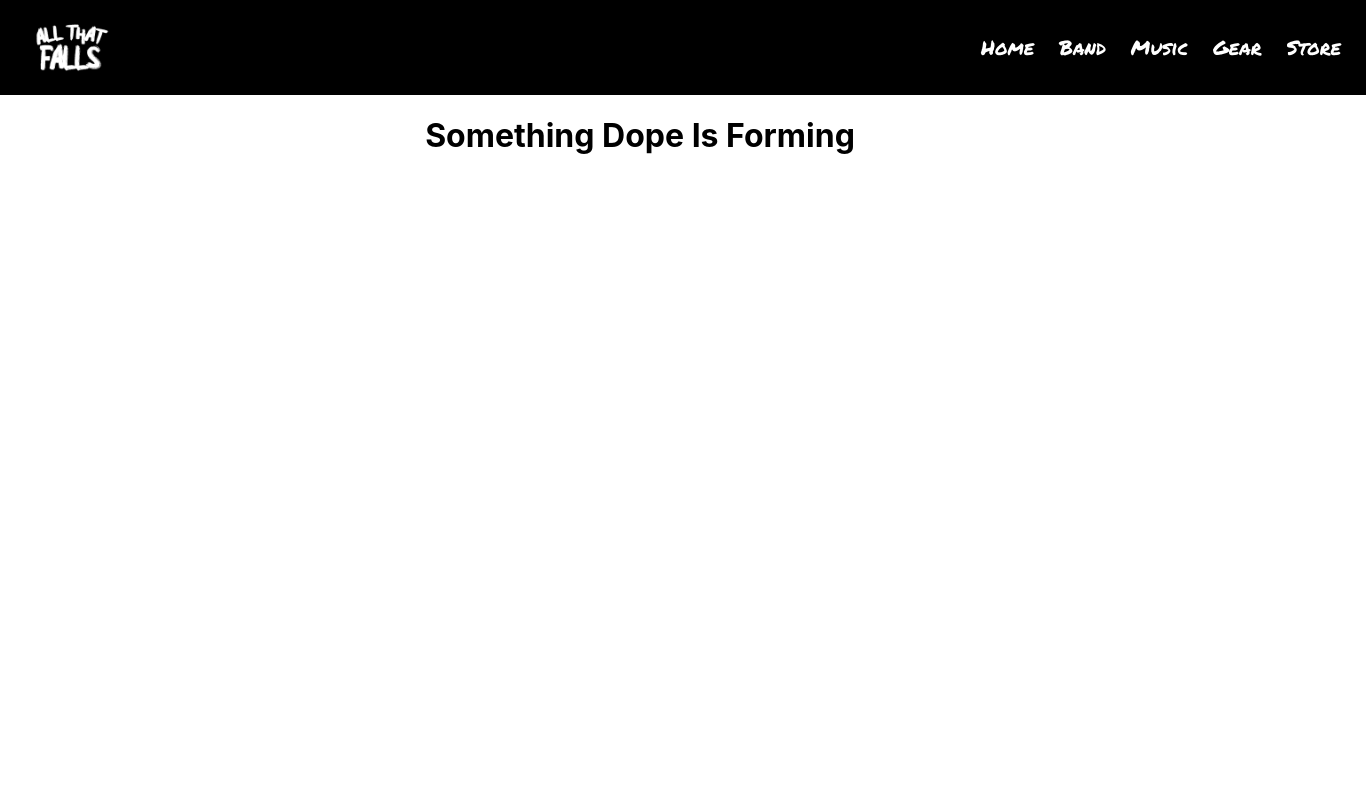
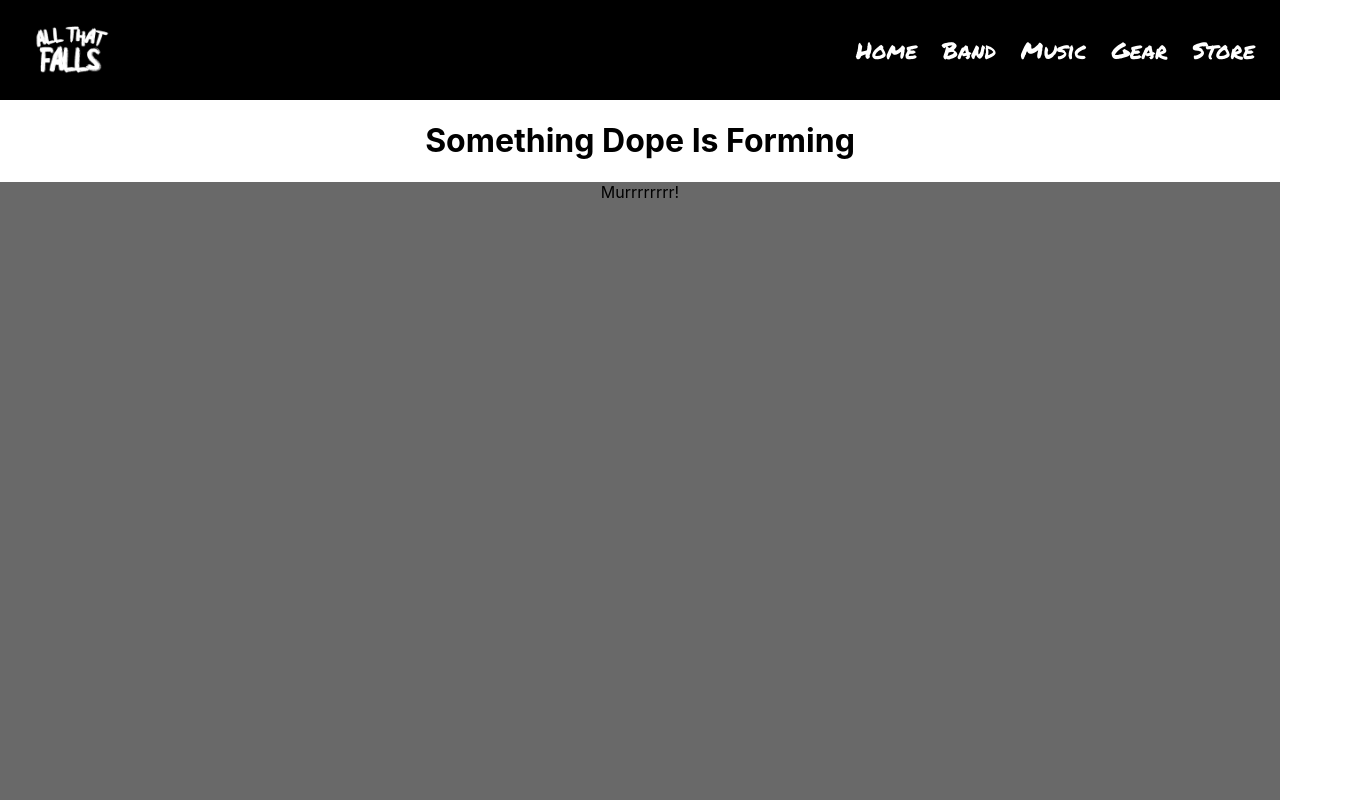
Before and after one commit to cubbymcbride/allthatfalls, a React (Create React App) app: page /#/band in a window 1280 px wide. Shown: the top 800 px of the page, 1366 px wide, since content can reach past the window. Built offline with nearby package versions, Linux system fonts and the light colour scheme; what redux-promise-middleware would draw is missing.

Commit message:
4:40pm commit

```diff
--- a/src/App.js
+++ b/src/App.js
@@ -1,18 +1,26 @@
 import React from 'react';
-import './App.css';
-import { HashRouter as Router, Route, Switch } from 'react-router-dom'
-import { connect } from 'react-redux'
-import Nav from './components/Nav/Nav'
+import routes from "./Routes";
+import axios from "axios";
+import Nav from "./components/Nav/Nav";
+import "./App.css";
 
 function App() {
   return (
     <div className="App">
-      <Router>
-        <Nav></Nav>
+      <Nav></Nav>
       <h1>Something Dope Is Forming</h1>
-      </Router>
+      {routes}
     </div>
   );
 }
 
+let styles = {
+  bg: {
+    backgroundColor: '#696969',
+    height: '100vh',
+    width: '100vw'
+
+  }
+}
+
 export default App;
--- a/src/Routes.js
+++ b/src/Routes.js
@@ -1,9 +1,19 @@
 import React from "react";
 import { Switch, Route } from "react-router-dom";
-import Nav from  './components/Nav/Nav'
+import Band from './components/Band/band'
+import Gear from './components/Gear/gear'
+import Home from './components/Home/home'
+import Music from './components/Music/music'
+import Store from './components/Store/store'
+import Login from './components/Login/login'
 
 export default (
     <Switch>
-        <Route/>
+    <Route exact path="/band" component={Band} />
+    <Route exact path="/gear" component={Gear} />
+    <Route exact path="/" component={Home} />
+    <Route exact path="/music" component={Music} />
+    <Route exact path="/store" component={Store} />
+    <Route exact path="/login" component={Login} />
     </Switch>
 )
--- /dev/null
+++ b/src/components/Band/band.js
@@ -0,0 +1,19 @@
+import React, { Component } from 'react'
+import blackT from '../../images/ATFLogoBlackTransparent.png'
+
+
+export default class Band extends Component {
+  render () {
+    return <div style={styles.bg} >
+      Murrrrrrrr! {this.props.name}
+    </div>
+  }
+}
+
+let styles = {
+  bg: {
+    backgroundColor: '#696969',
+    height: '100vh',
+    width: '100vw',
+  }
+}
--- /dev/null
+++ b/src/components/Gear/gear.js
@@ -0,0 +1,20 @@
+import React, { Component } from 'react'
+import blackT from '../../images/ATFLogoBlackTransparent.png'
+
+
+export default class Gear extends Component {
+  render () {
+    return <div style={styles.bg}>
+      Yeet! {this.props.name}
+    </div>
+  }
+}
+
+let styles = {
+  bg: {
+    backgroundColor: '#696969',
+    height: '100vh',
+    width: '100vw'
+
+  }
+}
--- /dev/null
+++ b/src/components/Home/home.js
@@ -0,0 +1,20 @@
+import React, { Component } from 'react'
+import blackT from '../../images/ATFLogoBlackTransparent.png'
+
+
+export default class Home extends Component {
+  render () {
+    return <div style={styles.bg}>
+      SKRT! {this.props.name}
+    </div>
+  }
+}
+
+let styles = {
+  bg: {
+    backgroundColor: '#696969',
+    height: '100vh',
+    width: '100vw'
+
+  }
+}
--- /dev/null
+++ b/src/components/Login/login.js
@@ -0,0 +1,20 @@
+import React, { Component } from 'react'
+import blackT from '../../images/ATFLogoBlackTransparent.png'
+
+
+export default class Login extends Component {
+  render () {
+    return <div style={styles.bg}>
+      You Won't! {this.props.name}
+    </div>
+  }
+}
+
+let styles = {
+  bg: {
+    backgroundColor: '#696969',
+    height: '100vh',
+    width: '100vw'
+
+  }
+}
--- /dev/null
+++ b/src/components/Music/music.js
@@ -0,0 +1,20 @@
+import React, { Component } from 'react'
+import blackT from '../../images/ATFLogoBlackTransparent.png'
+
+
+export default class Music extends Component {
+  render () {
+    return <div style={styles.bg}>
+      Seriously this sucks! {this.props.name}
+    </div>
+  }
+}
+
+let styles = {
+  bg: {
+    backgroundColor: '#696969',
+    height: '100vh',
+    width: '100vw'
+
+  }
+}
--- a/src/components/Nav/Nav.js
+++ b/src/components/Nav/Nav.js
@@ -33,8 +33,8 @@ let styles = {
     margin: 0,
     paddingTop: 10,
     paddingBottom: 10,
-    height: 75,
-    width: 1366,
+    height: '10vh',
+    width: '100vw',
     display: 'flex',
     justifyContent: 'space-between',
     alignItems: 'center',
@@ -43,7 +43,7 @@ let styles = {
     textDecoration: "none",
     padding: 25,
     paddingLeft: 0,
-    fontSize: 20,
+    fontSize: 23,
     color: 'white',
     fontFamily: 'Permanent Marker, cursive',
   }
--- /dev/null
+++ b/src/components/Store/store.js
@@ -0,0 +1,20 @@
+import React, { Component } from 'react'
+import blackT from '../../images/ATFLogoBlackTransparent.png'
+
+
+export default class Store extends Component {
+  render () {
+    return <div style={styles.bg}>
+      Sike! {this.props.name}
+    </div>
+  }
+}
+
+let styles = {
+  bg: {
+    backgroundColor: '#696969',
+    height: '100vh',
+    width: '100vw'
+
+  }
+}
--- a/src/index.js
+++ b/src/index.js
@@ -3,12 +3,15 @@ import ReactDOM from 'react-dom';
 import './index.css';
 import App from './App';
 import * as serviceWorker from './serviceWorker';
+import { HashRouter } from "react-router-dom";
 import store from './redux/store'
 import { Provider } from 'react-redux'
 
 ReactDOM.render(
 <Provider store={store}>
+<HashRouter>
 <App />
+</HashRouter>
 </Provider>, document.getElementById('root'));
 
 // If you want your app to work offline and load faster, you can change
```
